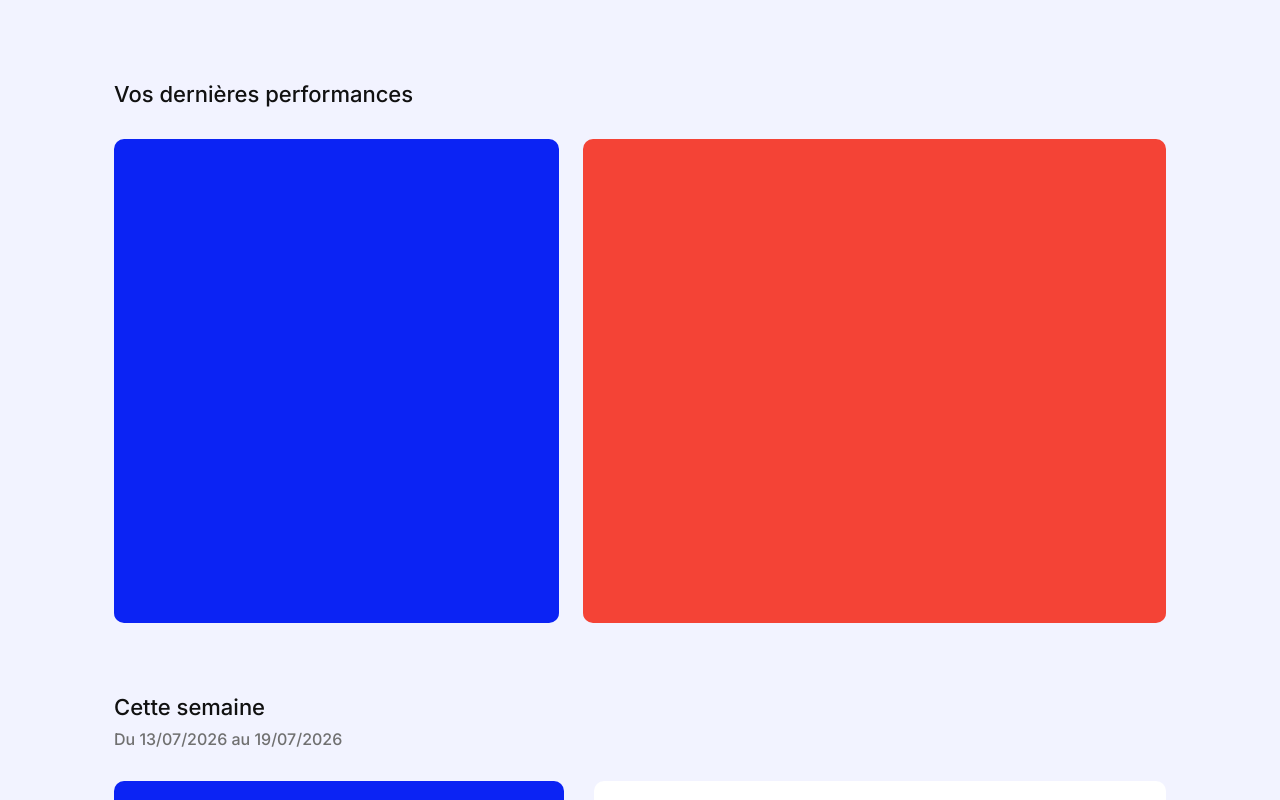
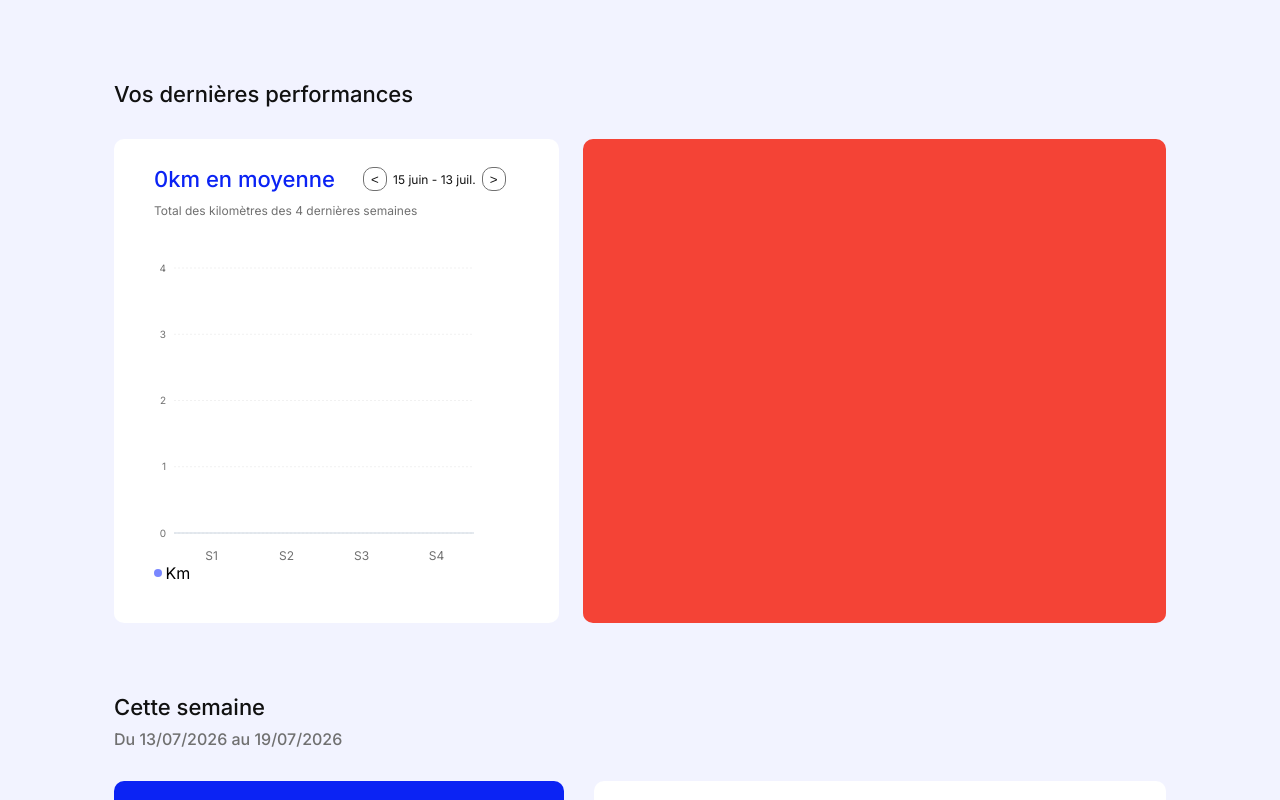
Before and after one commit to jakun9999/sportsee, a React app in the folder frontend/: page /dashboard in a window 1280 px wide. Shown: the part 400-1200 px from the top of the page. Built offline with nearby package versions, Linux system fonts and the light colour scheme; the HTML template or start-up script is replaced by a standard one.

Commit message:
✨ Dashboard - Graph for week distance.

```diff
--- a/frontend/src/components/WeekDistanceGraph/index.jsx
+++ b/frontend/src/components/WeekDistanceGraph/index.jsx
@@ -1,7 +1,195 @@
 import styles from "./style.module.css";
+import { formatTooltipDate } from "../../utils/date";
+import React, { useState, useMemo } from "react";
+import {
+  BarChart,
+  Bar,
+  XAxis,
+  YAxis,
+  CartesianGrid,
+  Tooltip,
+  ResponsiveContainer,
+} from "recharts";
 
-function WeekDistanceGraph() {
-  return <div className={styles.testClass}>Hello</div>;
+const CustomTooltip = ({ active, payload }) => {
+  // active est vrai si la souris survole une barre
+  // payload contient les données de la barre survolée
+  if (active && payload && payload.length) {
+    const data = payload[0].payload; // Accède à l'objet complet ({ name, km, period })
+
+    return (
+      <div className={styles.tooltip}>
+        <p className="body-small">{data.period}</p>
+        <p className="body-large">{data.km} km</p>
+      </div>
+    );
+  }
+
+  return null;
+};
+
+function WeekDistanceGraph({ activities = [] }) {
+  // By default the end date is today
+  const [endDate, setEndDate] = useState(new Date());
+  const [isHovered, setIsHovered] = useState(false);
+
+  const { currentPeriodActivities, periodLabel, averageKm } = useMemo(() => {
+    const startDate = new Date(endDate);
+    startDate.setDate(endDate.getDate() - 28);
+
+    // Formating date for the header information
+    const options = { day: "numeric", month: "short" };
+    const label = `${startDate.toLocaleDateString("fr-FR", options)} - ${endDate.toLocaleDateString("fr-FR", options)}`;
+
+    const weeks = [
+      { name: "S1", km: 0, start: new Date(startDate), label: "" },
+      {
+        name: "S2",
+        km: 0,
+        start: new Date(startDate).setDate(startDate.getDate() + 7),
+        label: "",
+      },
+      {
+        name: "S3",
+        km: 0,
+        start: new Date(startDate).setDate(startDate.getDate() + 14),
+        label: "",
+      },
+      {
+        name: "S4",
+        km: 0,
+        start: new Date(startDate).setDate(startDate.getDate() + 21),
+        label: "",
+      },
+    ];
+    weeks.forEach((w) => (w.start = new Date(w.start)));
+    let totalKm = 0;
+
+    // Retrieving km total and by week
+    activities.forEach((activity) => {
+      const activityDate = new Date(activity.date);
+
+      if (activityDate >= startDate && activityDate <= endDate) {
+        totalKm += activity.distance || 0;
+
+        for (let i = 3; i >= 0; i--) {
+          if (activityDate >= weeks[i].start) {
+            weeks[i].km += activity.distance || 0;
+            break;
+          }
+        }
+      }
+    });
+
+    // Rounding km data
+    const formatedWeeksData = weeks.map((w) => ({
+      name: w.name,
+      km: w.km.toFixed(1),
+      period: `${formatTooltipDate(w.start)} au ${formatTooltipDate(w.start)}`,
+    }));
+
+    const average = Math.round(totalKm / 4);
+
+    return {
+      currentPeriodActivities: formatedWeeksData,
+      periodLabel: label,
+      averageKm: average,
+    };
+  }, [endDate]);
+
+  // Navigation (< and >) management (7 days by 7 days)
+  const handleNext = () => {
+    setEndDate((prev) => {
+      const newDate = new Date(prev);
+      newDate.setDate(prev.getDate() + 7);
+      return newDate;
+    });
+  };
+
+  const handlePrevious = () => {
+    setEndDate((prev) => {
+      const newDate = new Date(prev);
+      newDate.setDate(prev.getDate() - 7);
+      return newDate;
+    });
+  };
+
+  return (
+    <div className={styles.weekDistanceGraph}>
+      <div className={styles.header}>
+        <p className={`heading-4 ${styles.average}`}>
+          {averageKm}km en moyenne
+        </p>
+        <div className={styles.selector}>
+          <button
+            onClick={handlePrevious}
+            className="btn-small btn-small-white"
+          >{`<`}</button>
+          <span className={`body-small ${styles.period}`}>{periodLabel}</span>
+          <button
+            onClick={handleNext}
+            className="btn-small btn-small-white"
+          >{`>`}</button>
+        </div>
+      </div>
+      <p className={`body-small ${styles.grayStrong}`}>
+        Total des kilomètres des 4 dernières semaines
+      </p>
+      <div className={styles.chart}>
+        <ResponsiveContainer width="100%" height="100%">
+          <BarChart
+            data={currentPeriodActivities}
+            margin={{ top: 10, right: 10, left: -40, bottom: 0 }}
+            onMouseEnter={() => setIsHovered(true)}
+            onMouseLeave={() => setIsHovered(false)}
+          >
+            <CartesianGrid
+              stroke="#F1F1F1"
+              strokeDasharray="2 2"
+              vertical={false}
+            />
+            <XAxis
+              dataKey="name"
+              axisLine={{ stroke: "#cbd5e0" }}
+              tickLine={false}
+              tick={{ fill: "#707070", fontSize: 12 }}
+              dy={10}
+            />
+            <YAxis
+              axisLine={false}
+              tickLine={false}
+              tick={{ fill: "#707070", fontSize: 10 }}
+              domain={[0, "auto"]}
+            />
+            <Tooltip content={CustomTooltip} cursor={{ fill: "transparent" }} />
+            <Bar
+              dataKey="km"
+              fill={
+                isHovered
+                  ? "var(--color-blue-strong"
+                  : "var(--color-blue-light)"
+              }
+              radius={[10, 10, 10, 10]}
+              barSize={14}
+              animationDuration={300}
+              animationEasing="ease-in-out"
+            />
+          </BarChart>
+        </ResponsiveContainer>
+        <div className={styles.km}>
+          <span
+            style={{
+              width: "8px",
+              height: "8px",
+              borderRadius: "50%",
+              backgroundColor: "#7987FF",
+            }}
+          ></span>
+          <span>Km</span>
+        </div>
+      </div>
+    </div>
+  );
 }
 
 export default WeekDistanceGraph;
--- a/frontend/src/components/WeekDistanceGraph/style.module.css
+++ b/frontend/src/components/WeekDistanceGraph/style.module.css
@@ -1,3 +1,68 @@
-.testClass {
-  color: red;
+.weekDistanceGraph {
+  width: 445px;
+  height: 484px;
+  background: var(--color-white);
+  border-radius: 10px;
+  padding-top: 16px;
+  padding-left: 40px;
+  padding-right: 40px;
 }
+
+.header {
+  display: flex;
+  flex-direction: row;
+  justify-content: space-between;
+  align-items: center;
+  height: 48px;
+}
+
+.average {
+  color: var(--color-blue-strong);
+}
+
+.selector {
+  display: flex;
+  flex-direction: row;
+  gap: 6px;
+  align-items: center;
+  min-width: 156px;
+}
+.period {
+  color: var(--color-black);
+}
+
+.grayStrong {
+  color: var(--color-gray-strong);
+}
+
+.chart {
+  display: flex;
+  flex-direction: column;
+  align-items: start;
+  margin-top: 40px;
+  width: 330px;
+  height: calc(307px + 18px);
+}
+
+.tooltip {
+  background-color: #000000;
+  padding-top: 23px;
+  padding-left: 13px;
+  display: flex;
+  flex-direction: column;
+  align-items: left;
+  justify-content: start;
+  color: var(--color-gray-light);
+  border-radius: 10px;
+  width: 108px;
+  height: 82px;
+  gap: 2px;
+}
+
+.km {
+  display: flex;
+  flex-direction: row;
+  align-items: center;
+  justify-content: start;
+  gap: 3.5px;
+}
--- a/frontend/src/index.css
+++ b/frontend/src/index.css
@@ -180,6 +180,10 @@ input {
   cursor: pointer;
   outline: none;
   padding: 0; /* Avoid the icon to be positionned incorrectly */
+
+  transition:
+    background-color 300ms ease-in-out,
+    color 300ms ease-in-out;
 }
 
 .btn-small-white {
@@ -188,7 +192,7 @@ input {
   color: var(--color-black);
 }
 
-.btn-small-blue {
+.btn-small-white:hover {
   border-color: var(--color-blue-strong);
   background-color: var(--color-blue-medium);
   color: var(--color-white);
--- a/frontend/src/pages/Dashboard/index.jsx
+++ b/frontend/src/pages/Dashboard/index.jsx
@@ -3,12 +3,14 @@ import { Navigate } from "react-router-dom";
 import { useFetchUser } from "../../hooks/useFetchUser";
 import Header from "../../components/Header";
 import LongProfile from "../../components/LongProfile";
+import WeekDistanceGraph from "../../components/WeekDistanceGraph";
 import { getWeekRange } from "../../utils/date";
 import {
   getCurrentWeekDistance,
   getCurrentWeekActiveTime,
   getTotalDistance,
 } from "../../utils/stats";
+import { act } from "react";
 
 function Dashboard() {
   const { data, isLoading, error } = useFetchUser();
@@ -37,7 +39,7 @@ function Dashboard() {
       <div className={styles.sectionLastPerf}>
         <h2 className={`heading-4`}>Vos dernières performances</h2>
         <div className={styles.perfGraphContainer}>
-          <div className={styles.lastKm}></div>
+          <WeekDistanceGraph activities={activities} />
           <div className={styles.lastBpm}></div>
         </div>
       </div>
--- a/frontend/src/pages/Dashboard/style.module.css
+++ b/frontend/src/pages/Dashboard/style.module.css
@@ -30,13 +30,6 @@ h2 {
   flex-direction: row;
   gap: 24px;
   margin-top: 32px;
-}
-
-.lastKm {
-  width: 445px;
-  height: 484px;
-  background: var(--color-blue-strong);
-  border-radius: 10px;
 }
 
 .lastBpm {
--- a/frontend/src/utils/date.js
+++ b/frontend/src/utils/date.js
@@ -42,3 +42,11 @@ export const getWeekRange = (dateInput = new Date()) => {
     end: sunday,
   };
 };
+
+// Used for graph tooltips (to display 01.06 for the dates during
+// mouse over on the graphs)
+export const formatTooltipDate = (date) => {
+  const day = date.getDate().toString().padStart(2, "0");
+  const month = (date.getMonth() + 1).toString().padStart(2, "0"); // +1 because months start at 0
+  return `${day}.${month}`;
+};
```
